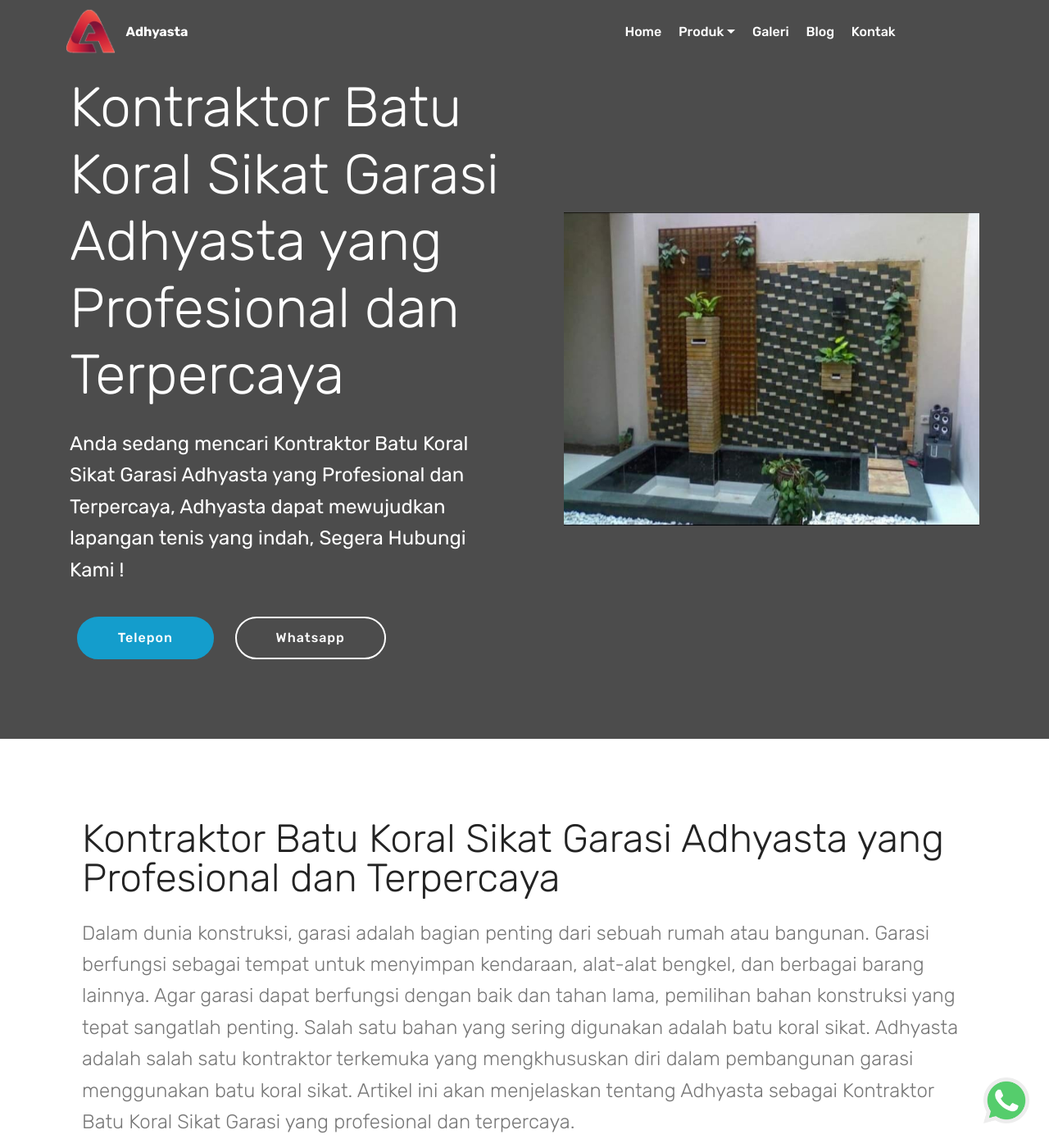
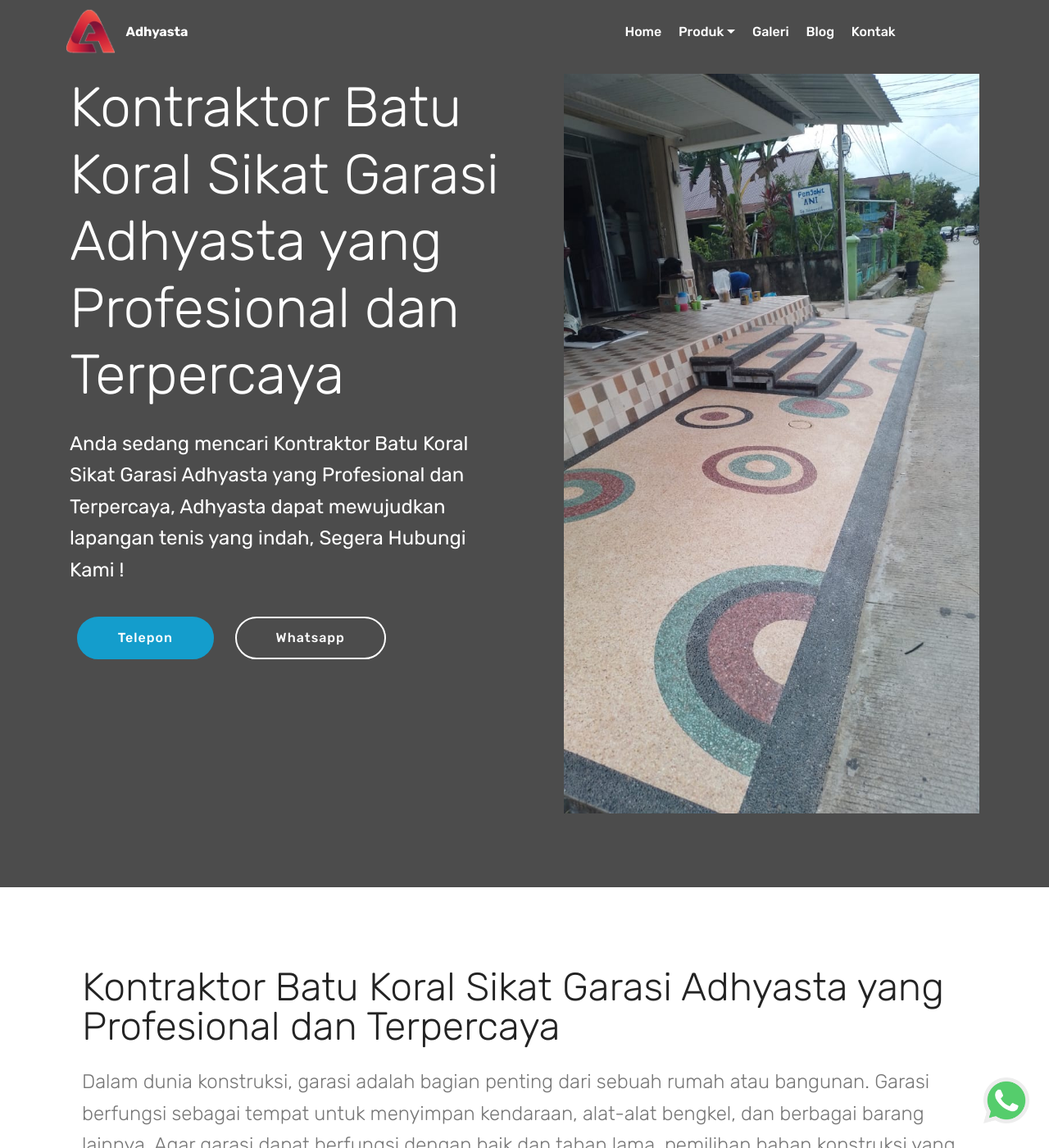
Before and after one commit to projectadhysta/projectadhysta.github.io, a Jekyll site: the page built from _posts/2023-07-09- kontraktor-batu-koral-sikat-garasi.md, in a window 1280 px wide and 1400 px high. Shown: the whole window at 82% size. Built offline with Jekyll 4.4.1, drawn with Linux system fonts in a browser that asks for light colours.

Commit message:
Update 2023-07-09- kontraktor-batu-koral-sikat-garasi.md

```diff
--- a/_posts/2023-07-09- kontraktor-batu-koral-sikat-garasi.md
+++ b/_posts/2023-07-09- kontraktor-batu-koral-sikat-garasi.md
@@ -1,10 +1,10 @@
 ---
 layout: post
 title: Kontraktor Batu Koral Sikat Garasi Adhyasta yang Profesional dan Terpercaya
-images: /assets/images/batu-koral-sikat5.jpg
+images: /assets/images/batu-koral-sikat.jpg
 images-alt: Kontraktor Batu Koral Sikat Garasi Adhyasta yang Profesional dan Terpercaya
 penulis: Denny Rakhmad Widi Ashari
-photos: /assets/images/batu-koral-sikat5.jpg
+photos: /assets/images/batu-koral-sikat.jpg
 deskripsi: Anda sedang mencari Kontraktor Batu Koral Sikat Garasi Adhyasta yang Profesional dan Terpercaya, Adhyasta dapat mewujudkan lapangan tenis yang indah, Segera Hubungi Kami !
 ---
 
@@ -201,7 +201,7 @@
             <div class="col-12 col-md-6 mb-4 col-lg-4">
                 <div class="card flip-card p-5 align-center">
                     <div class="card-front card_cont">
-                        <img src="/assets/images/fbatu-koral-sikat3.jpg" alt="adhyasta">
+                        <img src="/assets/images/batu-koral-sikat3.jpg" alt="adhyasta">
                     </div>
                     <div class="card_back card_cont">
                         <h4 class="card-title py-2 mbr-fonts-style display-5">
```
